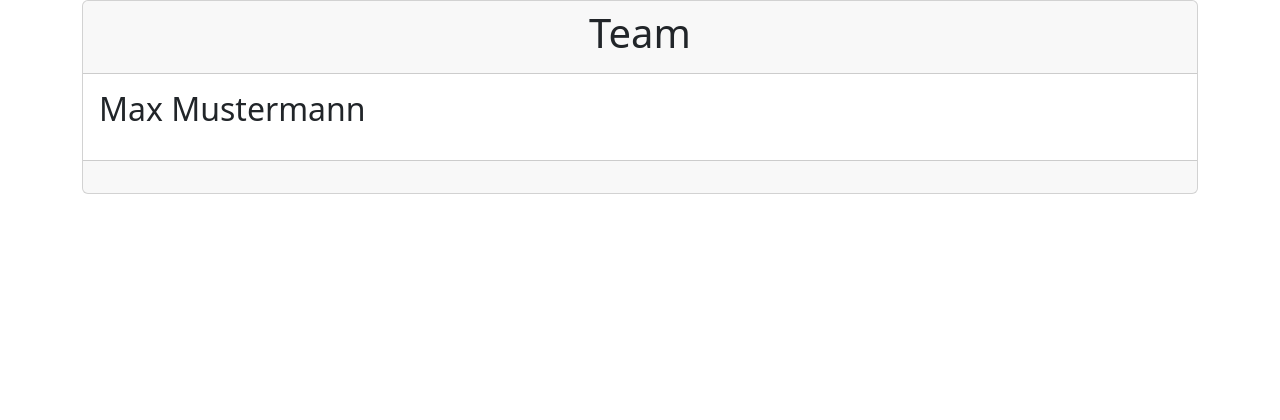
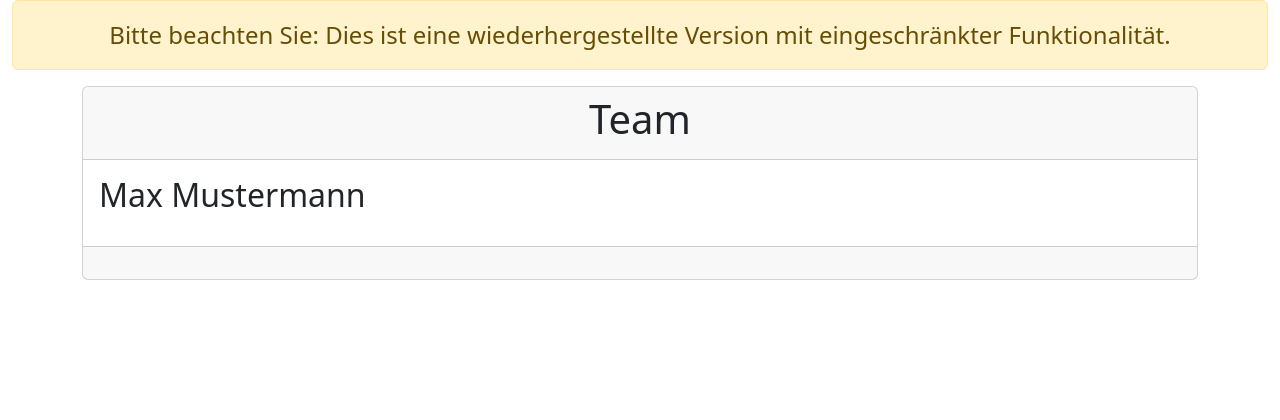
Before and after one commit to acdh-oeaw/bildzitate, a Django app: page /infos/project-team in a window 1280 px wide. Shown: the part 56-476 px from the top of the page. Run offline with Django 3.2, Linux system fonts and the light colour scheme; data comes from the database, SQL or seed files in the repository; some libraries are stand-ins or nearby versions.

Commit message:
feat: provide some warning text Fixes #5

```diff
--- a/templates/base.html
+++ b/templates/base.html
@@ -9,6 +9,7 @@
     {% include "partials/navbar.html" %}
     <main class="flex-shrink-0">
         <div class="container-fluid">
+            <div class="alert alert-warning text-center fs-4" role="alert">Bitte beachten Sie: Dies ist eine wiederhergestellte Version mit eingeschränkter Funktionalität.</div>
             {% block content %}{% endblock %}
         </div>
     </main>
```
